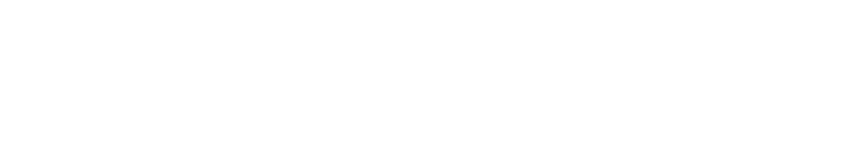
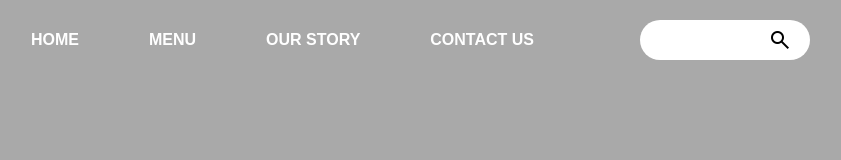
Before and after one commit to GloireDianzenza/ExoItalianFood, a plain HTML site: page index.html in a window 1280 px wide. Shown: the whole page, without its empty margins (420-1261 px from the left). Drawn offline with nearby package versions, Linux system fonts and the light colour scheme.

Commit message:
added new files

```diff
--- a/index.html
+++ b/index.html
@@ -5,8 +5,22 @@
     <meta name="viewport" content="width=device-width, initial-scale=1.0">
     <title>Italian Food</title>
     <link rel="stylesheet" href="style.css">
+    <link rel="stylesheet" href="https://fonts.googleapis.com/css2?family=Material+Symbols+Outlined:opsz,wght,FILL,GRAD@20..48,100..700,0..1,-50..200" />
 </head>
 <body>
-
+    <div class="container">
+        <header>
+            <ul class="links">
+                <li><a href="#">Home</a></li>
+                <li><a href="#">Menu</a></li>
+                <li><a href="#">Our Story</a></li>
+                <li><a href="#">Contact Us</a></li>
+            </ul>
+            <div class="search-field">
+                <input type="text">
+                <i class="material-symbols-outlined">search</i>
+            </div>
+        </header>
+    </div>
 </body>
 </html>
--- a/style.css
+++ b/style.css
@@ -4,3 +4,63 @@
     box-sizing: border-box;
     font-family: sans-serif;
 }
+
+body{
+    width: 100%;
+    height: 100vh;
+    background-color: darkgray;
+}
+
+.container{
+    display: flex;
+    flex-direction: column;
+    justify-content: center;
+    align-items: center;
+}
+
+header{
+    width: 100%;
+    display: flex;
+    justify-content: flex-end;
+    align-items: center;
+    padding-right: 50px;
+    gap: 50px;
+    padding-top: 20px;
+}
+
+header ul{
+    list-style: none;
+    display: flex;
+    justify-content: center;
+    align-items: center;
+    width: 50%;
+    gap: 70px;
+}
+
+header .search-field{
+    display: flex;
+    align-items: center;
+    justify-content: center;
+    gap: 20px;
+    background-color: white;
+    border-radius: 20px;
+    padding: 8px;
+}
+
+header a{
+    color: white;
+    text-decoration: none;
+    text-transform: uppercase;
+    font-weight: bold;
+}
+
+header input{
+    border: none;outline: none;
+    background-color: transparent;
+    width: 100px;
+    padding-left: 10px;
+}
+
+header i{
+    margin-right: 10px;
+}
```
Also changed, not shown: images/chef.png (added).
